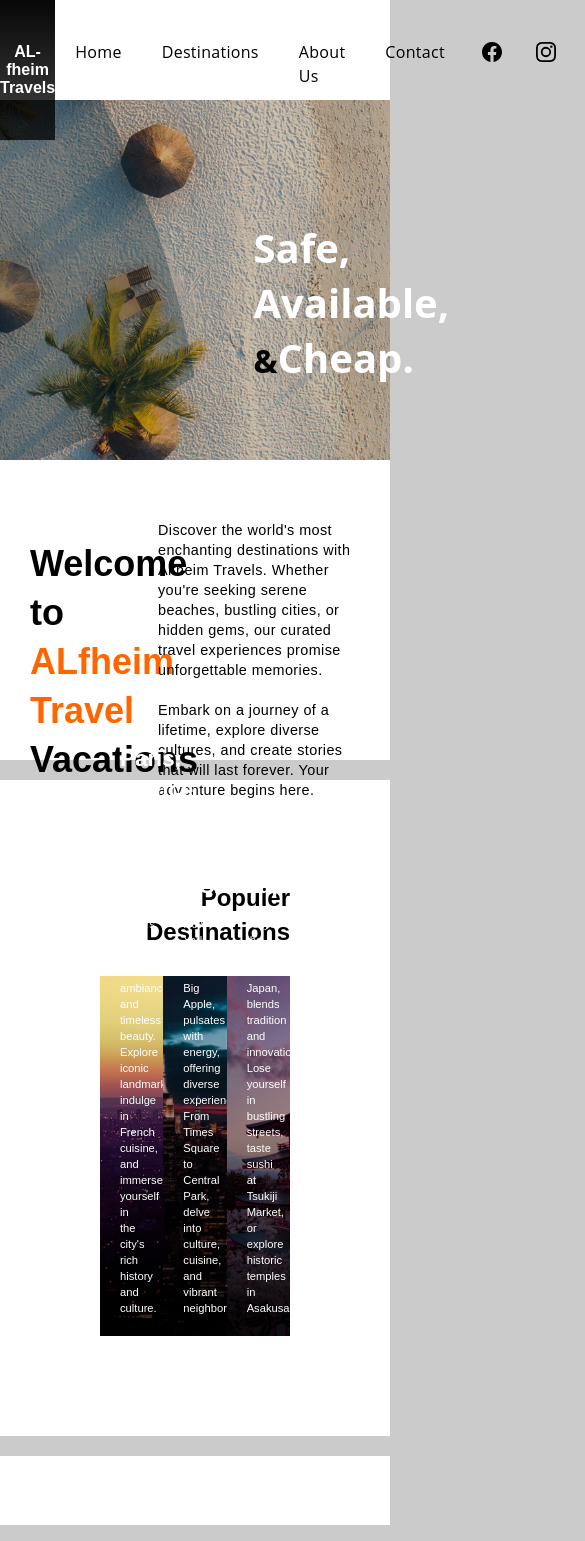
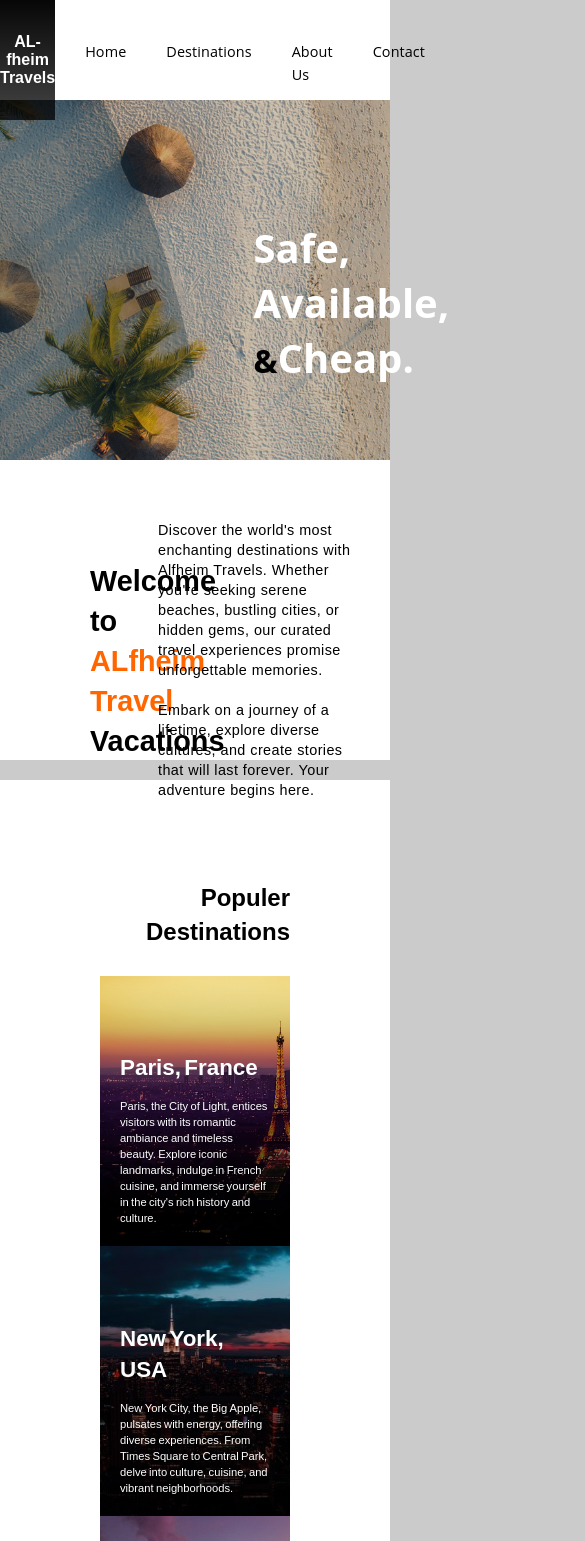
Before and after one commit to Mithula-cbw/ALfheim-travel.com, a plain HTML site: page index.html in a window 390 px wide. Shown: the top 1541 px of the page, 585 px wide, since content can reach past the window. Drawn offline with Linux system fonts and the light colour scheme.

Commit message:
res-up untill 760p

```diff
--- a/styles.css
+++ b/styles.css
@@ -506,3 +506,127 @@ button[type="submit"]:hover {
 .footer-section a:hover {
     color: white;
 }
+
+
+
+
+
+@media (max-width:1100px){
+    .head{
+        max-width: 840px;
+    }
+
+    .nav-link{
+        font-size: 0.9rem;
+        letter-spacing: 0.2px;
+    }
+
+}
+
+@media (max-width:1000px){
+    .head{
+        max-width: 740px;
+    }
+
+    .nav-link{
+        font-size: 0.85rem;
+        letter-spacing: 0.2px;
+    }
+
+    .feedback-form-container {
+        max-width: 640px;
+    }
+
+    .con-container{
+        max-width: 640px;
+
+    }
+
+}
+
+
+@media (max-width:900px){
+    .head{
+        max-width: 640px;
+    }
+
+
+    .nav-link{
+        font-size: 0.9rem;
+        letter-spacing: 0.1px;
+    }
+
+    .nav-social{
+        display: none;
+        padding-top: 42px;
+        margin: 0 12px;
+    }
+
+
+#nav-logo{
+    width: 24%;
+    padding-bottom: 120px;
+    max-height: 120px;
+
+}
+
+.nav{
+    margin-left: 10px;
+}
+
+.welcome-1{
+    font-size: 1.2rem;
+    font-weight: 600;
+    padding-left: 80px;
+    padding-right: 12px;
+}
+
+
+
+
+
+}
+
+@media (max-width:940px){
+
+    .dest-container{
+        flex-direction: column;
+        justify-content: space-evenly;
+        flex-wrap: wrap;
+    }
+
+    .dest-tile{
+        width: 100%;
+        height: 270px;
+    }
+
+    .dest-tile:hover{
+        height: 360px;
+        width: 100%;
+        color: var(--bg-color);
+    }
+
+}
+
+@media (max-width:800px){
+
+    .con-container{
+        max-width: 540px;
+
+    }
+
+    .feedback-form-container {
+        max-width: 540px;
+    }
+}
+
+@media (max-width:760px){
+    .welcome-1{
+        padding-left: 60px;
+        padding-right: 24px;
+    }
+
+
+
+
+}
```
Also changed, not shown: index.html (+1 -0 lines).
